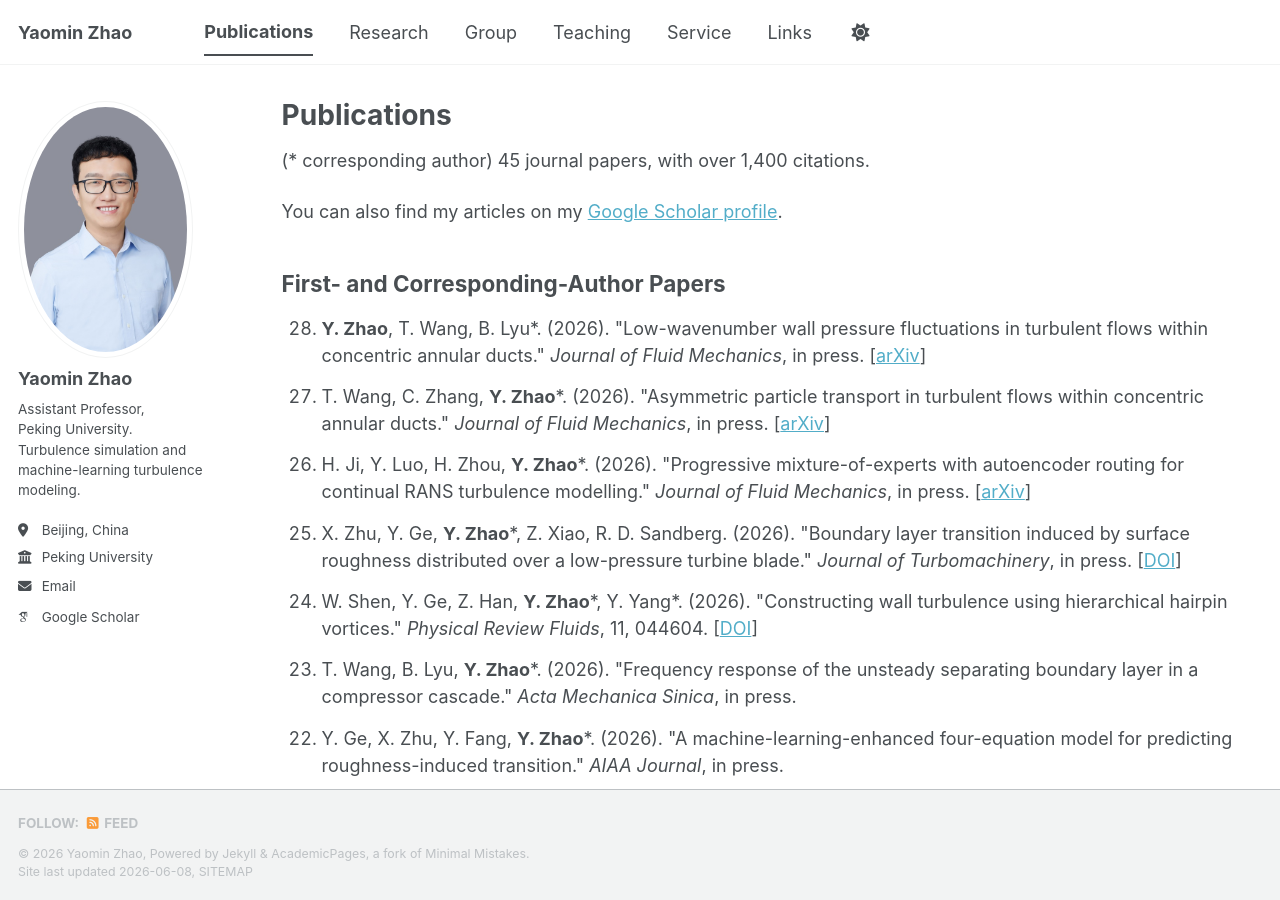
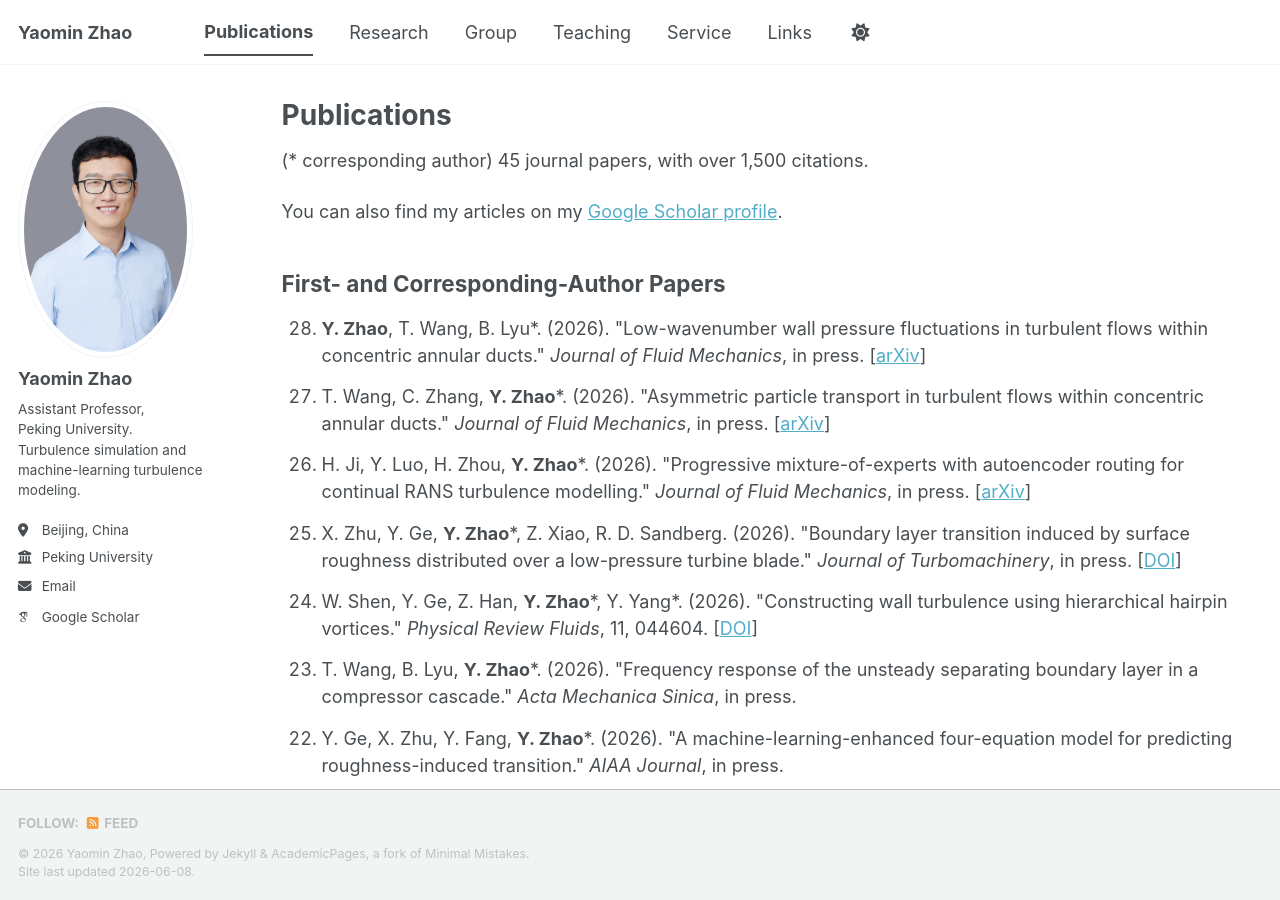
Before and after one commit to YMGroup-PKU/YMGroup-PKU.github.io, a Jekyll site: the page built from _pages/publications.html, in a window 1280 px wide and 900 px high. Built offline with Jekyll 4.4.1, drawn with Linux system fonts in a browser that asks for light colours; some web fonts are replaced; a script bundle is joined from its source files by our own code; library files that are not in the unit come from our copies.

Commit message:
Update citation count to 1,500+; fix footer last-updated date

```diff
--- a/_includes/footer.html
+++ b/_includes/footer.html
@@ -21,5 +21,5 @@
 
 <div class="page__footer-copyright">
   &copy; {{ site.time | date: '%Y' }} {{ site.name | default: site.title }}, {{ site.data.ui-text[site.locale].powered_by | default: "Powered by" }} <a href="https://jekyllrb.com" rel="nofollow">Jekyll</a> &amp; <a href="https://github.com/academicpages/academicpages.github.io">AcademicPages</a>, a fork of <a href="https://mademistakes.com/work/minimal-mistakes-jekyll-theme/" rel="nofollow">Minimal Mistakes</a>.<br />
-  Site last updated {{ "now" | date: '%Y-%m-%d' }}, <a href="/sitemap/" style="text-transform: uppercase;">{{ site.data.ui-text[site.locale].site_map | default: "Sitemap" }}</a>
+  Site last updated {{ site.time | date: '%Y-%m-%d' }}.
 </div>
--- a/_pages/publications.html
+++ b/_pages/publications.html
@@ -7,7 +7,7 @@
 
 {% include base_path %}
 
-<p>(* corresponding author) 45 journal papers, with over 1,400 citations.</p>
+<p>(* corresponding author) 45 journal papers, with over 1,500 citations.</p>
 
 {% if site.author.googlescholar %}
   <p>You can also find my articles on my <a href="{{ site.author.googlescholar }}">Google Scholar profile</a>.</p>
```
